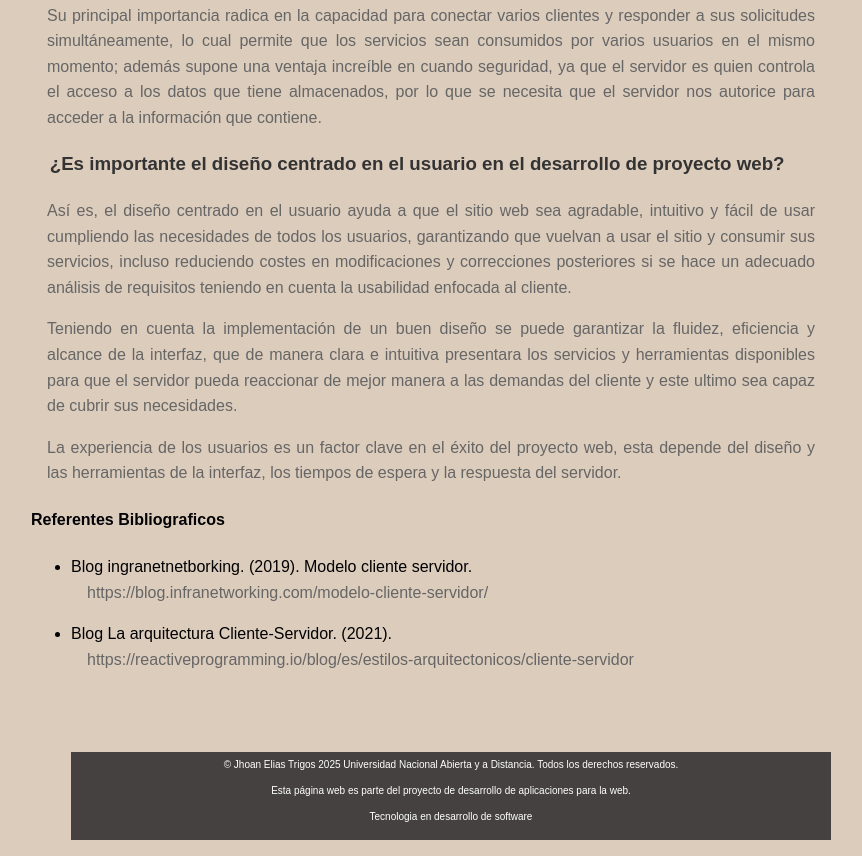
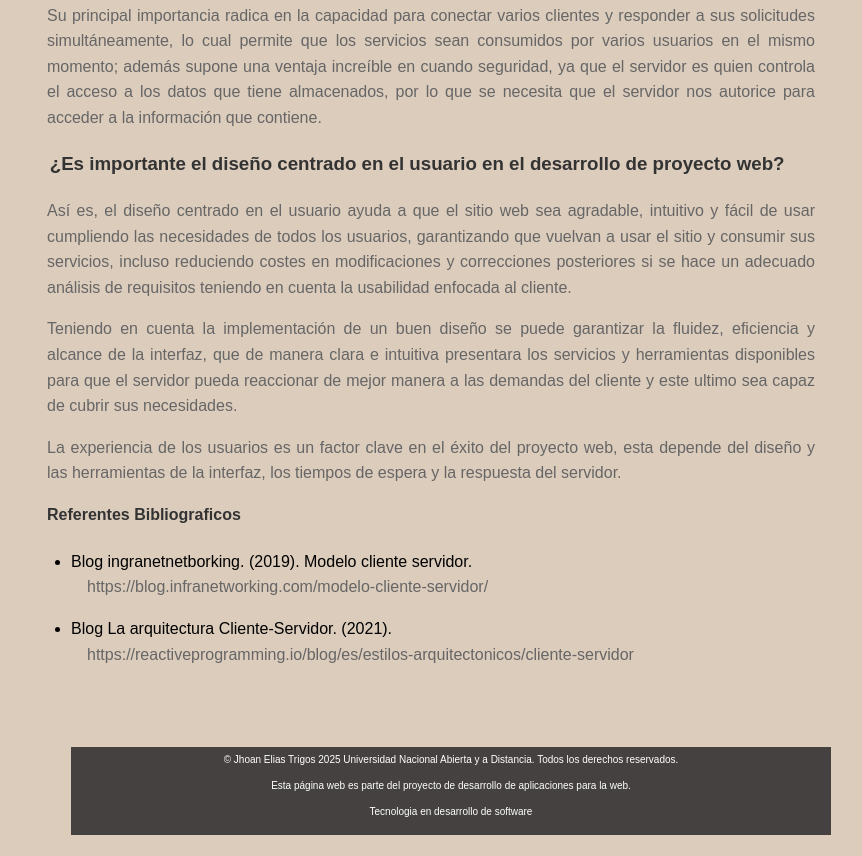
Before and after one commit to ELIAS-TRIGOS/ELIAS-TRIGOS.github.io, a plain HTML site: page index.html in a window 1280 px wide. Shown: the part 682-1538 px from the top of the page, without its empty margins (209-1071 px from the left). Drawn offline with Linux system fonts and the light colour scheme.

Commit message:
Update styles.css

```diff
--- a/styles.css
+++ b/styles.css
@@ -19,7 +19,7 @@ h1 {
     color: #333;
     text-align: center;
 }
-h2, h3 {
+h2, h3, h4 {
     color: #333;
     text-align: left;
     margin-top: 1em;
```
